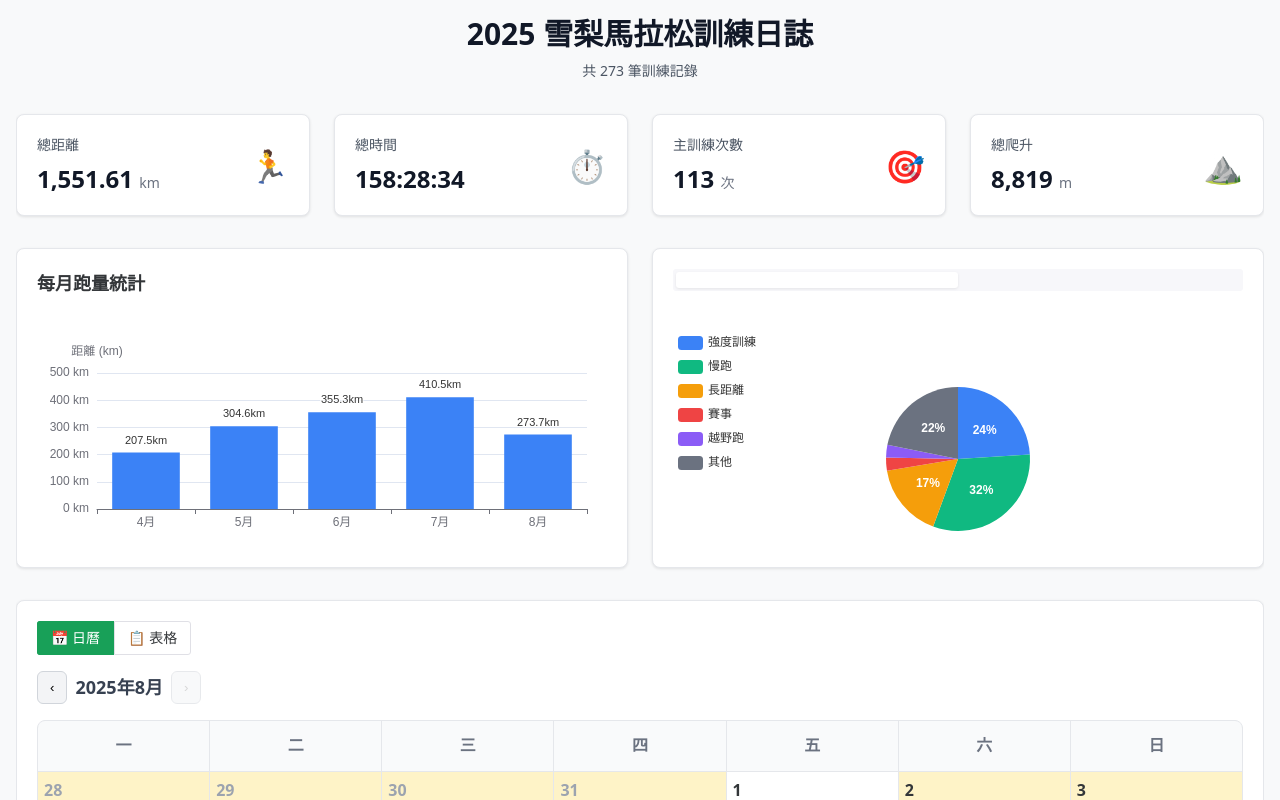
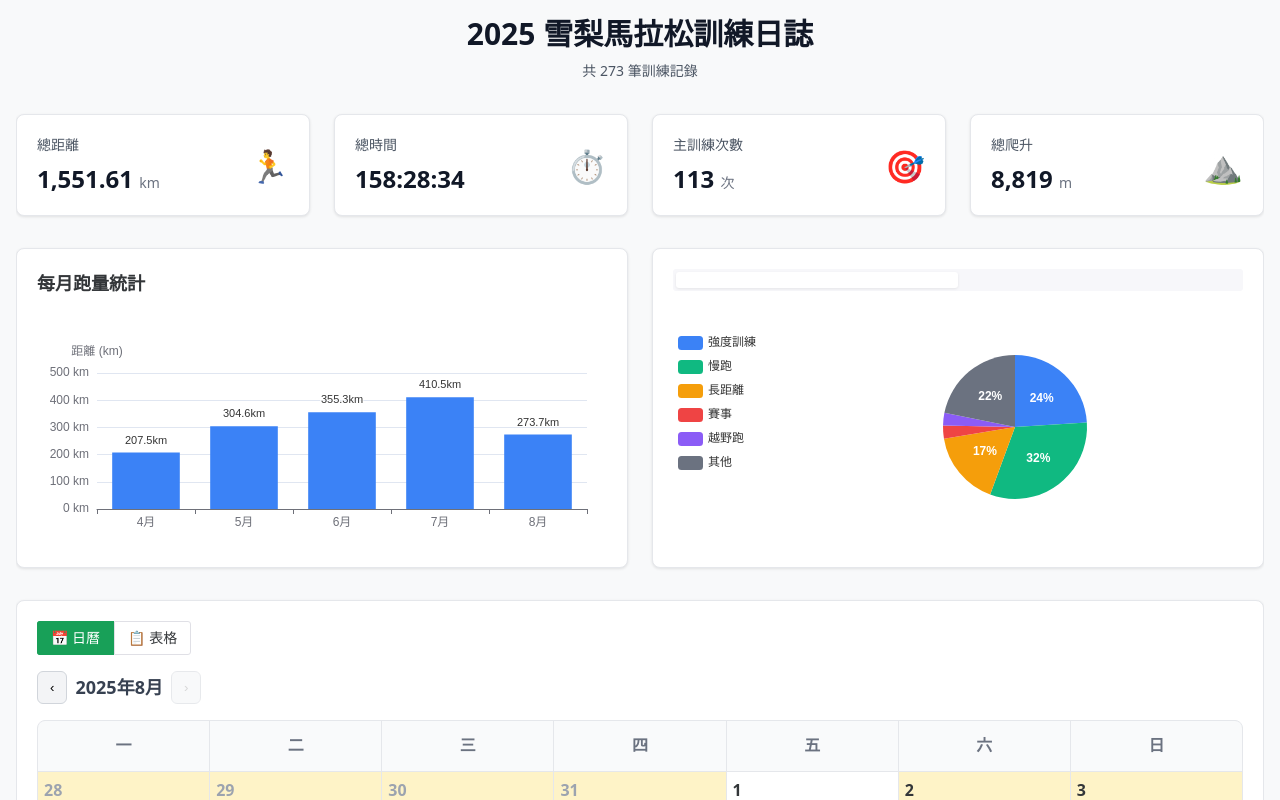
Before and after one commit to goodispeter/training-record, a Vue app: page / in a window 1280 px wide. Shown: the top 800 px of the page. Built offline with nearby package versions, Linux system fonts and the light colour scheme.

Commit message:
optimize

```diff
--- a/src/components/TrainingTypeChart.vue
+++ b/src/components/TrainingTypeChart.vue
@@ -237,7 +237,7 @@ const mainCategoryOption = computed(() => {
         name: '訓練類型',
         type: 'pie',
         radius: '45%',
-        center: ['50%', '40%'],
+        center: ['60%', '30%'],
         data: mainCategoryData.value,
         emphasis: {
           itemStyle: {
@@ -304,7 +304,7 @@ const intensitySubTypeOption = computed(() => {
         name: '強度訓練類型',
         type: 'pie',
         radius: '45%',
-        center: ['50%', '40%'],
+        center: ['60%', '30%'],
         data: intensitySubTypeData.value,
         emphasis: {
           itemStyle: {
```
